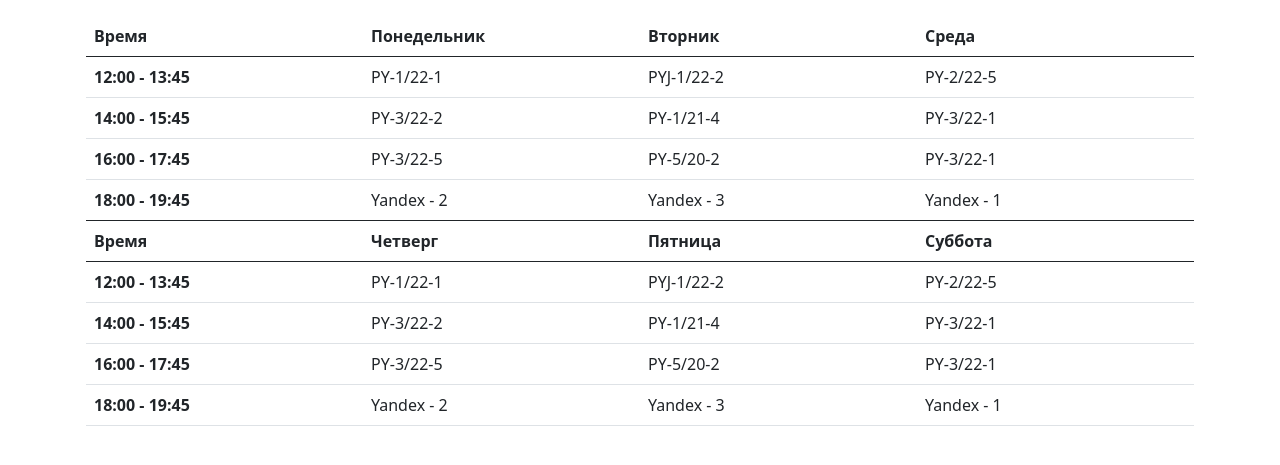
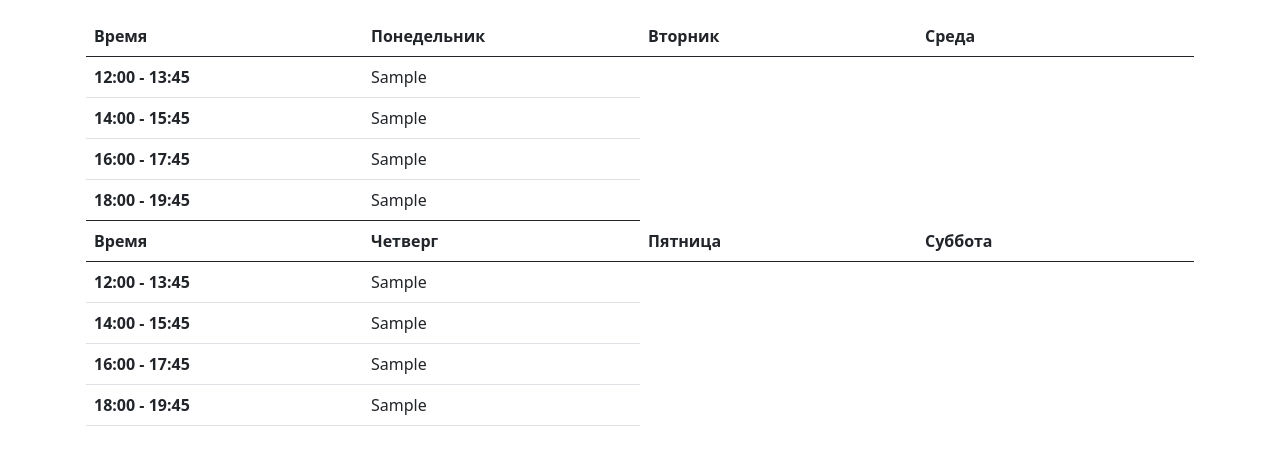
Before and after one commit to Komarov-Tch/IT_komarov_homework_fipiko, a Flask app: template templates/timetable.html in a window 1280 px wide. Shown: the part 58-523 px from the top of the page. Run offline with Flask 2, Linux system fonts and the light colour scheme; the template is opened without the code that fills it: most values are stand-ins (such as "Sample title", 1, 10 or a date in 2020).

Commit message:
timetable ready

```diff
--- a/main.py
+++ b/main.py
@@ -38,8 +38,11 @@
 
 @app.route('/timetable')
 def timetable():
-    timetable_info = {"user_name": 'Егор'}
-    return render_template('timetable.html', title='Расписание', user=timetable_info)
+    timetable_info = {'line1': ['PY-1/22-1', 'PYJ-1/22-2', 'PY-2/22-5'],
+                      'line2': ['PY-3/22-2', 'PY-1/21-4', 'PY-3/22-1'],
+                      'line3': ['PY-3/22-5', 'PY-5/20-2', 'PY-3/22-1'],
+                      'line4': ['Yandex-2', 'Yandex-3', 'Yandex-1']}
+    return render_template('timetable.html', title='Расписание', timetable=timetable_info)
 
 
 @app.route('/adress')
--- a/templates/timetable.html
+++ b/templates/timetable.html
@@ -17,27 +17,27 @@
           <tbody>
             <tr>
               <th scope="row">12:00 - 13:45</th>
-              <td>PY-1/22-1</td>
-              <td>PYJ-1/22-2</td>
-              <td>PY-2/22-5</td>
+              {% for st in timetable.line1 %}
+              <td>{{ st }}</td>
+              {% endfor %}
             </tr>
             <tr>
               <th scope="row">14:00 - 15:45</th>
-              <td>PY-3/22-2</td>
-              <td>PY-1/21-4</td>
-              <td>PY-3/22-1</td>
+              {% for st in timetable.line2 %}
+              <td>{{ st }}</td>
+              {% endfor %}
             </tr>
               <tr>
               <th scope="row">16:00 - 17:45</th>
-              <td>PY-3/22-5</td>
-              <td>PY-5/20-2</td>
-              <td>PY-3/22-1</td>
+              {% for st in timetable.line3 %}
+              <td>{{ st }}</td>
+              {% endfor %}
             </tr>
             <tr>
               <th scope="row">18:00 - 19:45</th>
-              <td>Yandex - 2</td>
-              <td>Yandex - 3</td>
-              <td>Yandex - 1</td>
+              {% for st in timetable.line4 %}
+              <td>{{ st }}</td>
+              {% endfor %}
             </tr>
           </tbody>
           <thead>
@@ -51,27 +51,27 @@
           <tbody>
             <tr>
               <th scope="row">12:00 - 13:45</th>
-              <td>PY-1/22-1</td>
-              <td>PYJ-1/22-2</td>
-              <td>PY-2/22-5</td>
+              {% for st in timetable.line1 %}
+              <td>{{ st }}</td>
+              {% endfor %}
             </tr>
             <tr>
               <th scope="row">14:00 - 15:45</th>
-              <td>PY-3/22-2</td>
-              <td>PY-1/21-4</td>
-              <td>PY-3/22-1</td>
+              {% for st in timetable.line2 %}
+              <td>{{ st }}</td>
+              {% endfor %}
             </tr>
               <tr>
               <th scope="row">16:00 - 17:45</th>
-              <td>PY-3/22-5</td>
-              <td>PY-5/20-2</td>
-              <td>PY-3/22-1</td>
+              {% for st in timetable.line3 %}
+              <td>{{ st }}</td>
+              {% endfor %}
             </tr>
             <tr>
               <th scope="row">18:00 - 19:45</th>
-              <td>Yandex - 2</td>
-              <td>Yandex - 3</td>
-              <td>Yandex - 1</td>
+              {% for st in timetable.line4 %}
+              <td>{{ st }}</td>
+              {% endfor %}
             </tr>
           </tbody>
         </table>
```
